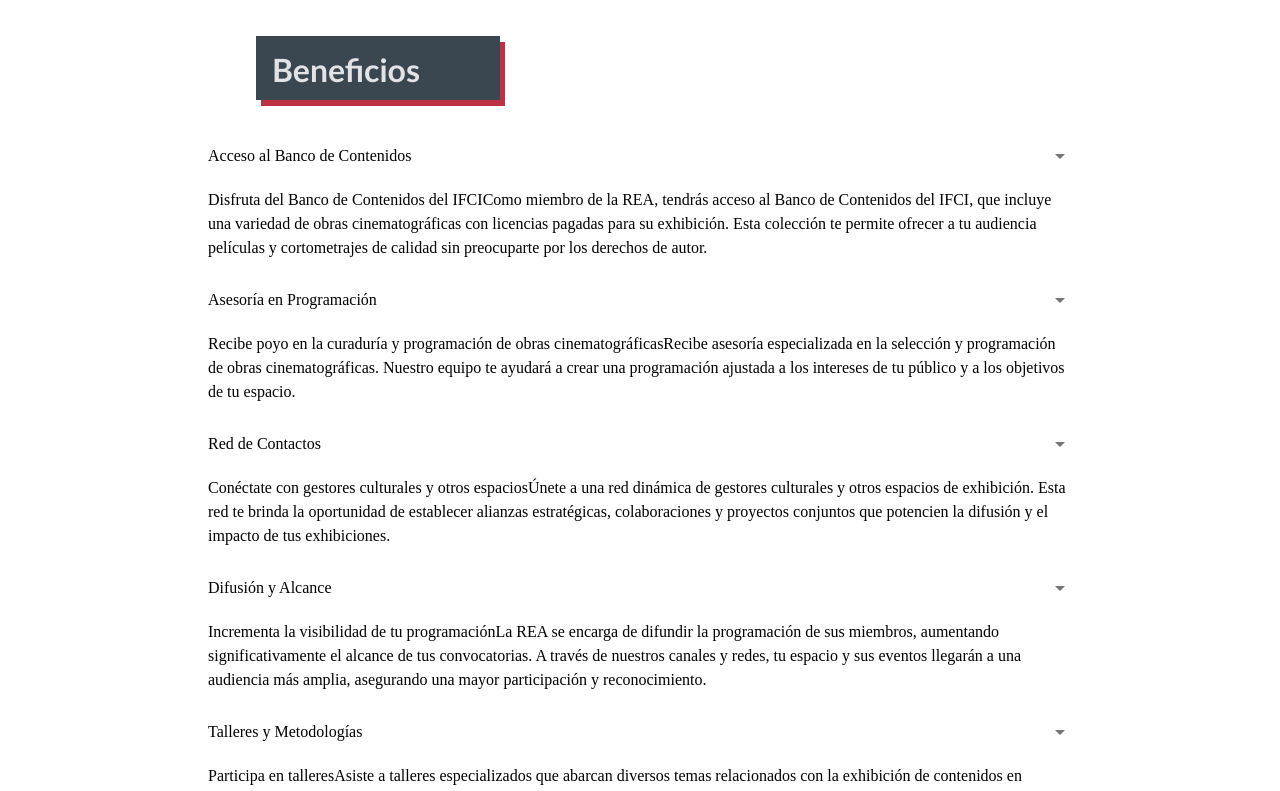
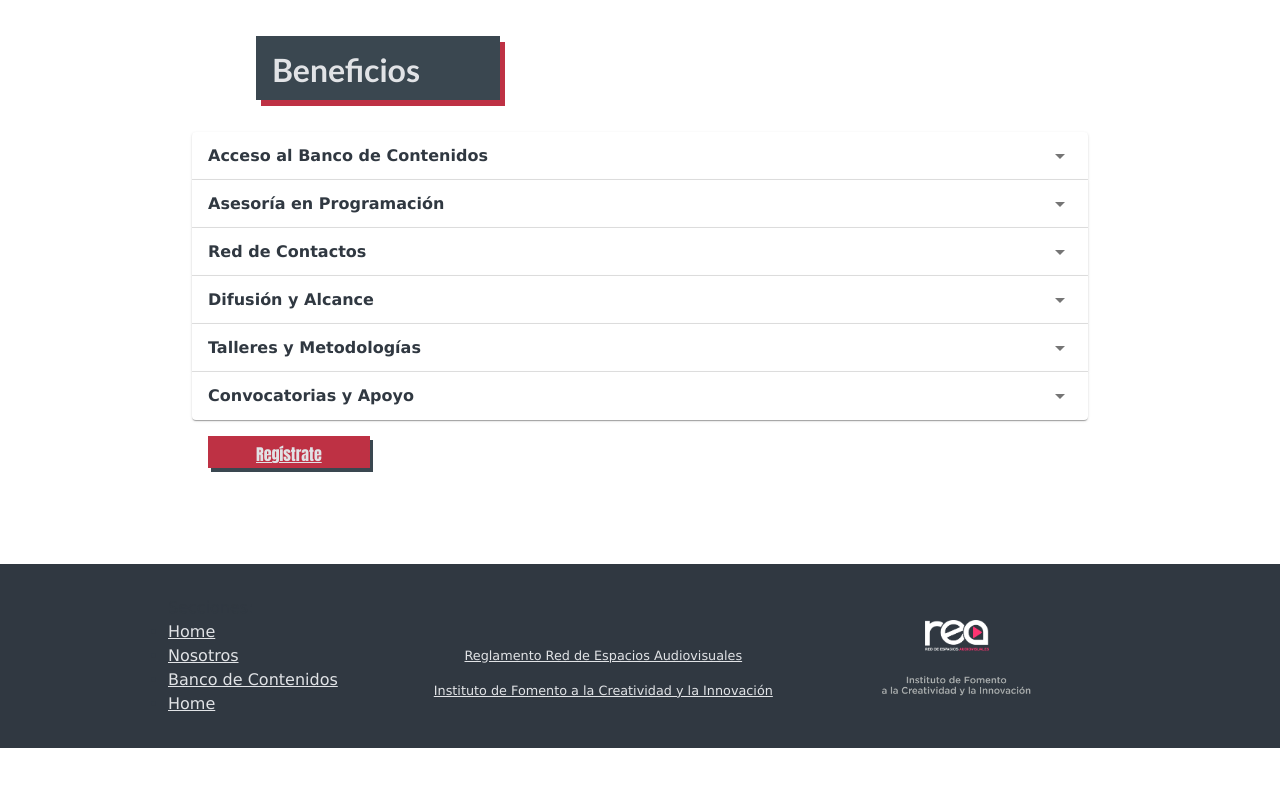
Before and after one commit to attisDev92/cinemaec, a React (Vite) app: page /rea in a window 1280 px wide. Shown: the part 1620-2411 px from the top of the page. After the commit the page ends 2368 px from the top, so only its background shows below. Built offline with nearby package versions, Linux system fonts and the light colour scheme.

Commit message:
acordion fix

```diff
--- a/src/db/menuItems.js
+++ b/src/db/menuItems.js
@@ -13,7 +13,7 @@ export const menuItems = [
   },
   {
     name: 'Catálogo',
-    path: '/movies',
+    path: '/cataloge',
     icon: CollectionsIcon,
   },
   {
--- a/src/styles/StylesProvider.jsx
+++ b/src/styles/StylesProvider.jsx
@@ -12,6 +12,14 @@ const theme = createTheme({
       main: '#3a4750',
     },
   },
+  typography: {
+    fontFamily: [
+      'Verdana',
+      'Geneva',
+      'Tahoma',
+      'sans-serif',
+    ].join(','),
+  },
 })
 
 export default function StyleProvider(props) {
--- a/src/views/Rea/components/Benefits.jsx
+++ b/src/views/Rea/components/Benefits.jsx
@@ -4,6 +4,7 @@ import {
   Accordion,
   AccordionDetails,
   AccordionSummary,
+  Typography,
 } from '@mui/material'
 import { Link } from 'react-router-dom'
 import { benefitsText } from '../../../db/benefitsTexts'
@@ -15,19 +16,21 @@ const Benefits = () => {
       <Section id="benefits">
         <h2>Beneficios</h2>
         {benefitsText.map((benefit, i) => (
-          <>
+          <Accordion key={i}>
             <AccordionSummary
               expandIcon={<ArrowDropDownIcon />}
               aria-controls={`panel-${i}`}
               id={`panel_id-${i}`}
             >
-              {benefit.title}
+              <h4>{benefit.title}</h4>
             </AccordionSummary>
             <AccordionDetails>
-              {benefit.subtitle}
-              {benefit.text}
+              <Typography>
+                {benefit.subtitle} <br />
+                {benefit.text}
+              </Typography>
             </AccordionDetails>
-          </>
+          </Accordion>
         ))}
         <Link to="/register" className="button-primary">
           Regístrate
```
